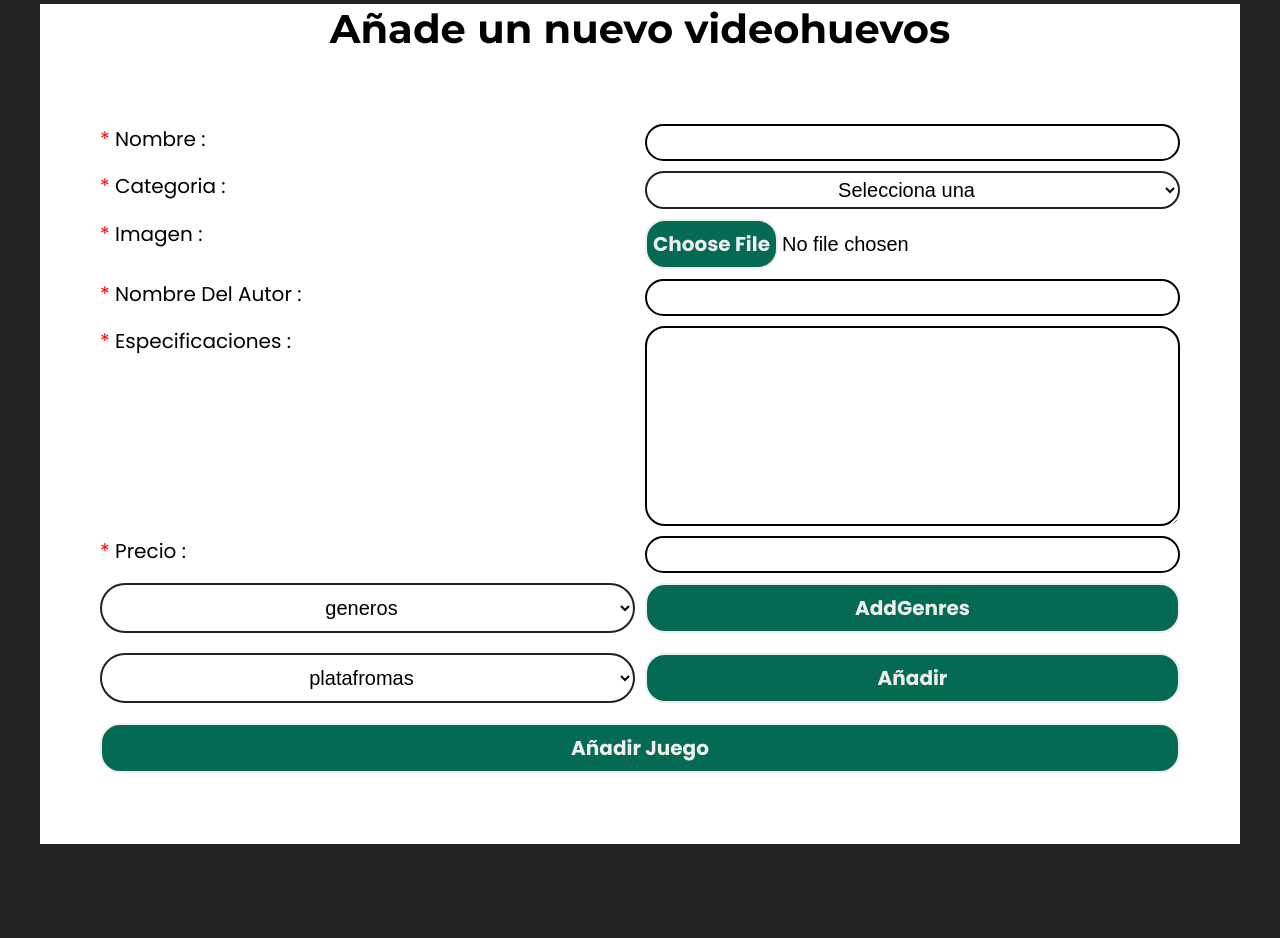
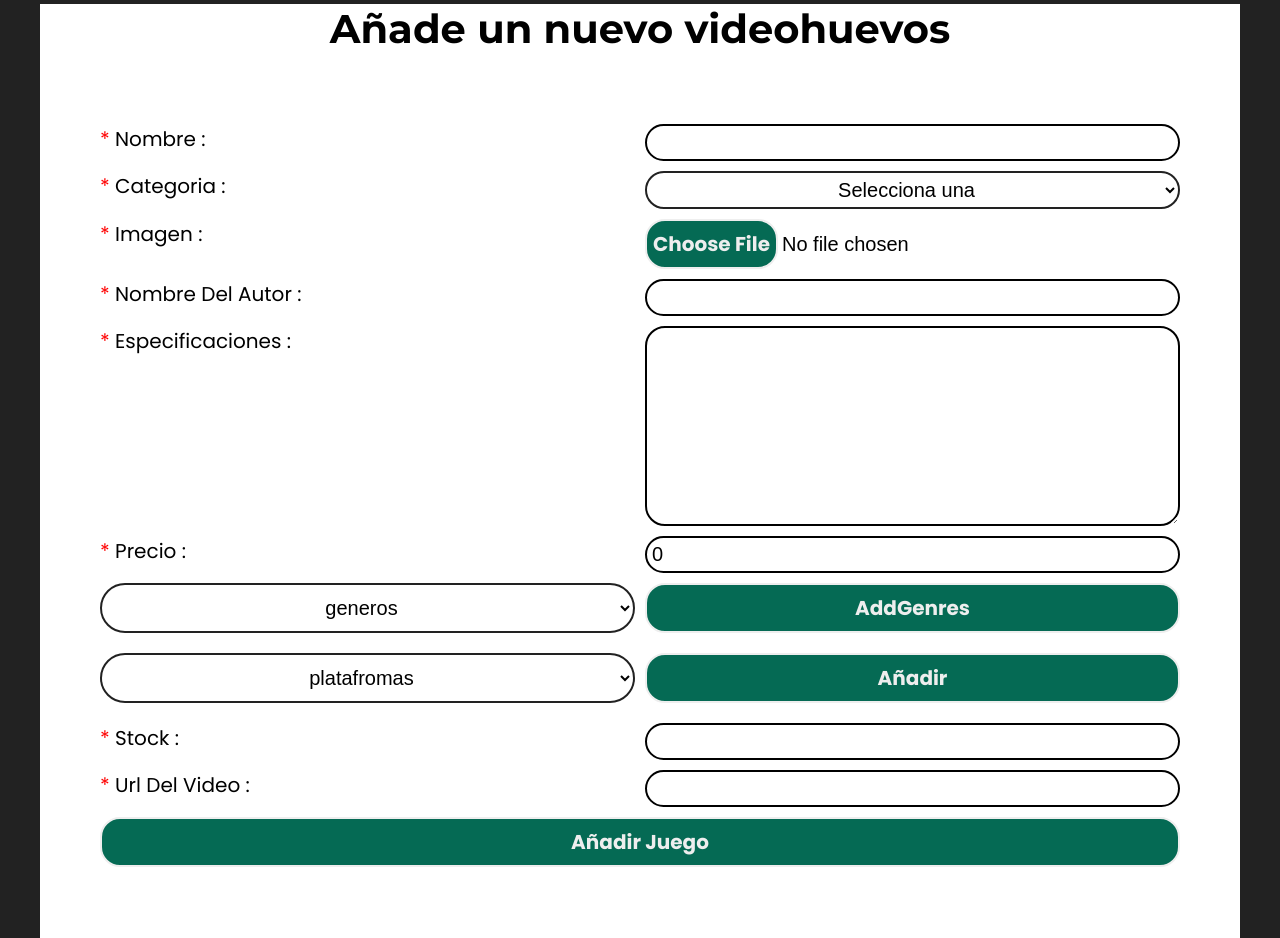
Before and after one commit to LobatoMedina/Videogames, a website: page src/main/resources/static/index.html in a window 1280 px wide. Shown: the part 81-1019 px from the top of the page. Before the commit the page ends 925 px from the top, so only its background shows below. Drawn offline with nearby package versions, Linux system fonts and the light colour scheme; files that its build step writes are made by us from their sources; no server answers.

Commit message:
Añadicion de los dos inputs faltantes en el diseño de la webp.

```diff
--- a/src/main/resources/static/index.html
+++ b/src/main/resources/static/index.html
@@ -40,7 +40,7 @@
                     <label for="specs">Especificaciones</label>
                     <textarea id="specs"></textarea>
                     <label for="precio">Precio</label>
-                    <input id="precio" type="number" min="0" max="10000">
+                    <input id="precio" type="number" min="0" max="10000" value="0">
                     <div class="useAllColumns">
                         <select id="genres">
                             <option selected disabled value="-1">generos</option>
@@ -50,6 +50,7 @@
 
                         </div>
                     </div>
+
                     <div class="useAllColumns">
                         <select id="platforms">
                             <option selected disabled value="-1">platafromas</option>
@@ -59,6 +60,10 @@
 
                         </div>
                     </div>
+                    <label for="stock">Stock</label>
+                    <input type="number" name="stock" id="stock">
+                    <label for="demo">Url del Video</label>
+                    <input type="text" id="demo" name="demo">
                     <input type="button" value="añadir juego" id="addGame" class="useAllColumns">
                 </div>
             </fieldset>
```
